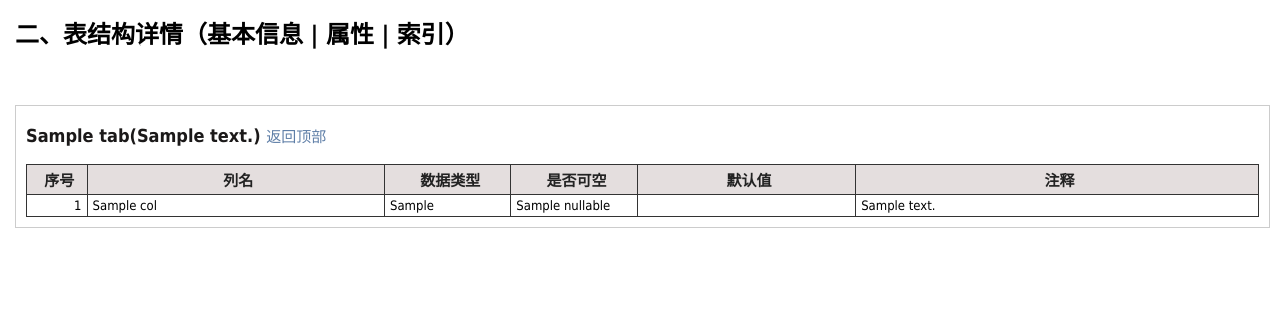
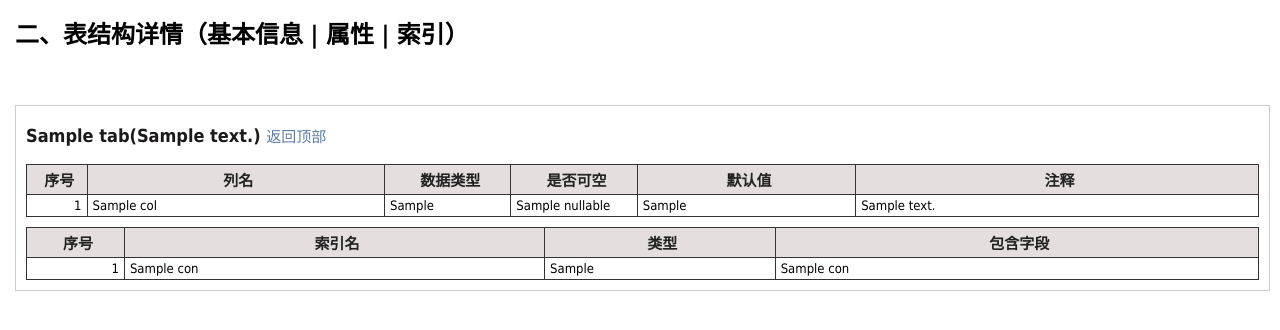
Before and after one commit to zhaoyh603/datadict, a Flask app: template templates/datadict.html in a window 1280 px wide. Shown: the part 158-488 px from the top of the page. Run offline with Flask 2, Linux system fonts and the light colour scheme; the template is opened without the code that fills it: most values are stand-ins (such as "Sample title", 1, 10 or a date in 2020).

Commit message:
1.1
增加主键

```diff
--- a/app.py
+++ b/app.py
@@ -8,7 +8,7 @@ import sys
 reload(sys)
 sys.setdefaultencoding('GBK')
 app = Flask(__name__)
-app.config['SQLALCHEMY_DATABASE_URI'] = 'oracle://gdmid:1@127.0.0.1:1521/orcl'
+app.config['SQLALCHEMY_DATABASE_URI'] = 'oracle://cw_exchg160715:1@10.10.3.143:1521/asupp11'
 app.config['TESTING'] = True
 db = SQLAlchemy(app)
 
@@ -16,6 +16,7 @@ class User_table():
     table_name = ''
     table_comments=''
     cols=[]
+    cons=[]
 
 
     def __init__(self, table_name, table_comments):
@@ -29,9 +30,11 @@ class User_table():
 def index():
     name={}
 
-    sql_tab=text("select table_name,comments from user_tab_comments where table_type='TABLE'")
+    sql_tab=text("select table_name,decode(comments,null,(select res_na from as_lang_trans a \
+       where a.res_id=t.table_name),comments) comments \
+       from user_tab_comments t where table_type='TABLE' order by table_name")
     sql_cols=text(
-	'''
+	     '''
        select t.table_name,
        t.comments table_comments,
        c.column_id,
@@ -40,7 +43,8 @@ def index():
        decode(c.data_type, 'NUMBER', c.data_length - c.DATA_SCALE,c.data_length) ||
        decode(c.data_type, 'NUMBER', ',') || c.DATA_SCALE || ')' data_type,
        c.nullable,
-       cc.comments col_comments
+       c.DATA_DEFAULT,
+       decode(cc.comments,null,(select res_na from as_lang_trans a where a.res_id=cc.column_name),cc.comments) col_comments
        FROM user_tab_cols c, user_col_comments cc, user_tab_comments t
        WHERE c.table_name = t.table_name
        and c.table_name = cc.table_name
@@ -50,16 +54,32 @@ def index():
        and t.table_name=:table
        order by t.table_name, c.column_id
        ''')
-
+    sql_cons=text(
+      "select c.constraint_name,\
+       decode(c.constraint_type,\
+              'P',\
+              'Primary Key',\
+              'R',\
+              'Referential AKA Foreign Key',\
+              'U',\
+              'Unique Key') constraint_type,\
+       cc.column_name\
+       from user_constraints c, user_cons_columns cc\
+       where c.owner = cc.owner\
+         AND c.constraint_name = cc.constraint_name\
+         AND c.table_name = cc.table_name\
+         and c.constraint_type in ('P', 'R', 'U')\
+         AND C.table_name = :table\
+       ORDER BY constraint_name, cc.column_name\
+      ")
     tabs= db.session.execute(sql_tab).fetchall()
     tables=[]
     for tab in tabs:
         t=User_table(tab.table_name,tab.comments)
+        t.cols = db.session.execute(sql_cols,{'table':tab.table_name}).fetchall()
+        t.cons = db.session.execute(sql_cons,{'table':tab.table_name}).fetchall()
         print t
-        t.cols = db.session.execute(sql_cols,{'table':tab.table_name}).fetchall()
         tables.append(t)
-    print tables
-
     return render_template('datadict.html', tabs=tables)
 
 if __name__ == '__main__':
--- a/model.py
+++ /dev/null
@@ -1,2 +0,0 @@
-#!/usr/bin/env python
-#coding=utf-8
--- a/templates/datadict.html
+++ b/templates/datadict.html
@@ -158,14 +158,37 @@
                             <td>  {{col.column_name}}</td>
                             <td>{{col.data_type}} <span style="padding-left: 30px;font-weight: bold;"></span></td>
                             <td>{{col.nullable}}</td>
-                            <td></td>
-                            <td>{{col.col_comments}}</td>
+                            <td>{{col.DATA_DEFAULT}}</td>
+                            <td>{{col.col_comments or ''}}</td>
                         </tr>
                   {%  endfor %}
 
 
     </table>
 
+    <table style="width: 100%;margin-top: 10px;" border="1">
+            <thead>
+                <tr>
+                    <td style="width:56px;">序号</td>
+                    <td style="width:260px;">索引名</td>
+                    <td style="width:140px;">类型</td>
+                    <td style="width:300px;">包含字段</td>
+                </tr>
+            </thead>
+
+                    <tbody>
+                     {%  for con in tab.cons %}
+
+
+                    <tr>
+                           <td style="text-align: right;padding-right: 5px;">{{loop.index }}</td>
+                           <td>{{con.constraint_name}}</td>
+                           <td>{{con.constraint_type}}</td>
+                           <td>{{con.column_name}}  </td>
+                    </tr>
+                    {%  endfor %}
+
+    </tbody></table>
 
 </div >
 
```
Also changed, not shown: 1 other file.
